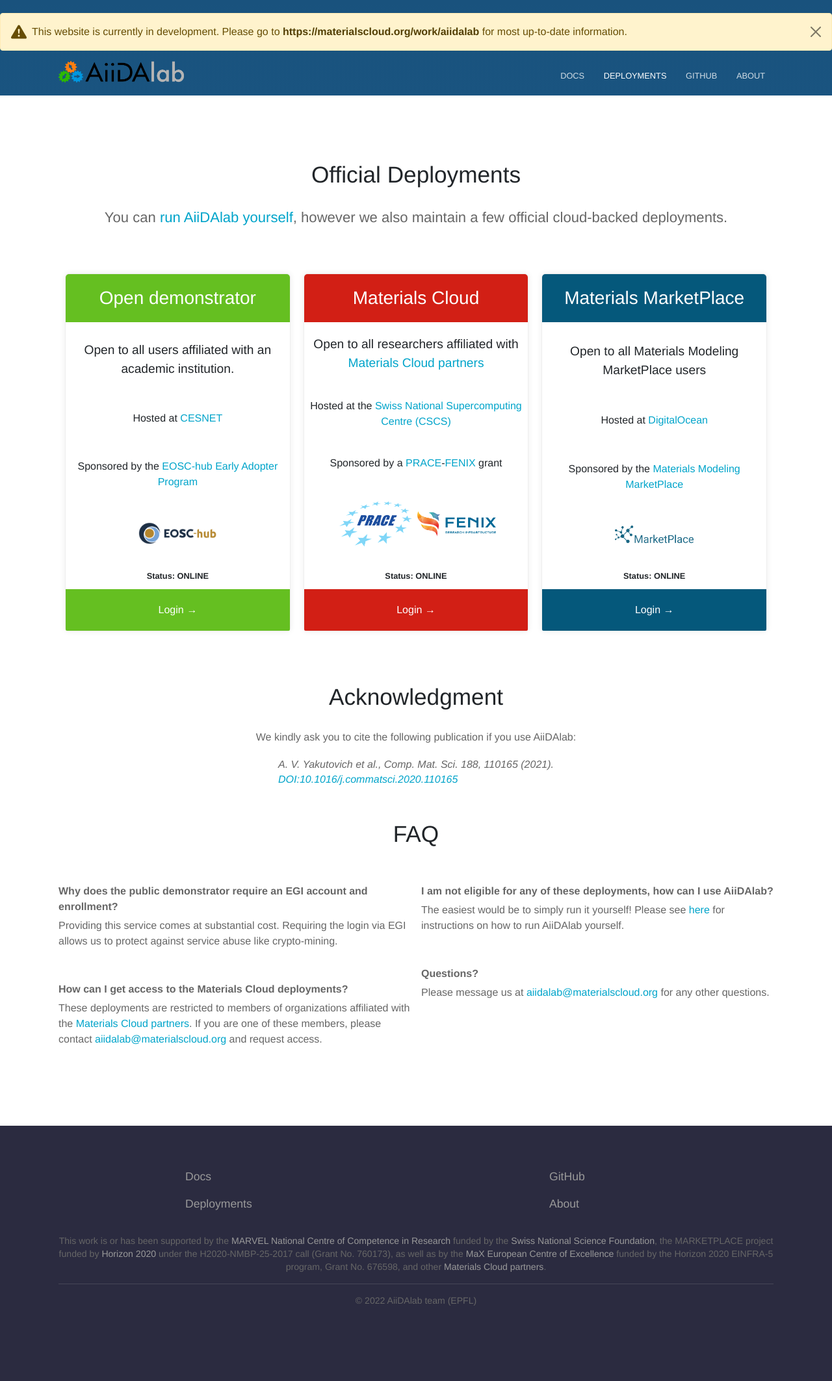
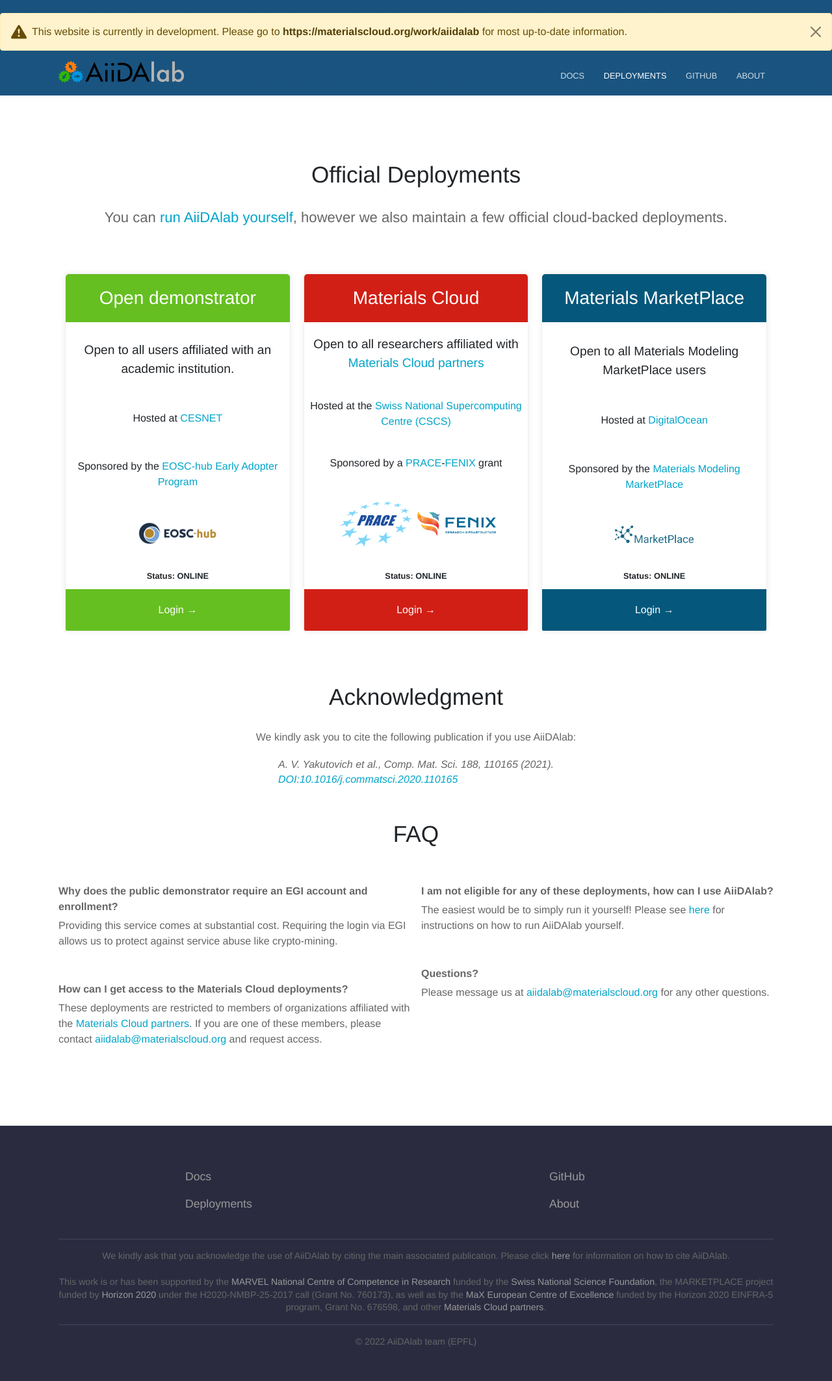
Before and after one commit to edan-bainglass/aiidalab-website, a Jekyll site: the page built from deployments.html, in a window 1280 px wide. Shown: the whole page at 65% size. Built offline with Jekyll 4.4.1, drawn with Linux system fonts in a browser that asks for light colours; before the commit the page ends 2063 px from its top, so only the background shows below that.

Commit message:
Add information about how to cite to footer.

```diff
--- /dev/null
+++ b/_includes/acknowledgement.html
@@ -0,0 +1,11 @@
+<div class="acknowledgment">
+  <p>
+    We kindly ask you to cite the following publication if you use AiiDAlab:
+  </p>
+  <p class="reference">
+    A. V. Yakutovich et al., Comp. Mat. Sci. 188, 110165 (2021).<br />
+    <a href="https://doi.org/10.1016/j.commatsci.2020.110165" target="_blank"
+      >DOI:10.1016/j.commatsci.2020.110165</a
+    >
+  </p>
+</div>
--- a/_layouts/default.html
+++ b/_layouts/default.html
@@ -85,7 +85,14 @@
           </ul>
           {% endfor %}
         </div>
-        <p class="copyright">{% include funding.html %}</p>
+        <hr />
+        <p class="how-to-cite">
+          We kindly ask that you acknowledge the use of AiiDAlab by citing the
+          main associated publication. Please click
+          <a href="{{ site.baseurl }}/deployments#acknowledgment">here</a> for
+          information on how to cite AiiDAlab.
+        </p>
+        <p class="funding-acknowledgment">{% include funding.html %}</p>
         <hr />
         <p class="copyright">
           &copy; {{ site.time | date: '%Y' }} AiiDAlab team (EPFL)
--- a/_sass/footer.scss
+++ b/_sass/footer.scss
@@ -72,7 +72,21 @@
   background: #2b2b40;
   color: #fff;
 
+  .how-to-cite {
+    font-size: 0.8em;
+    text-align: center;
+  }
+
   .copyright {
+    font-size: 0.8em;
+    margin: 0 auto;
+
+    @media #{$tablet} {
+      text-align: center;
+    }
+  }
+
+  .funding-acknowledgment {
     font-size: 0.8em;
     margin: 0 auto;
 
--- a/deployments.html
+++ b/deployments.html
@@ -92,20 +92,8 @@
   {% endfor %}
 </div>
 
-<h2>Acknowledgment</h2>
-<div class="acknowledgment">
-  <p>
-    We kindly ask you to cite the following publication if you use AiiDAlab:
-  </p>
-  <p class="reference">
-    A. V. Yakutovich et al., Comp. Mat. Sci. 188, 110165 (2021).<br />
-    <a href="https://doi.org/10.1016/j.commatsci.2020.110165" target="_blank"
-      >DOI:10.1016/j.commatsci.2020.110165</a
-    >
-  </p>
-</div>
-
-{% if page.faq %}
+<h2 id="acknowledgment">Acknowledgment</h2>
+{% include acknowledgement.html %} {% if page.faq %}
 <h2>FAQ</h2>
 <dl class="faq">
   {% for item in page.faq %}
```
